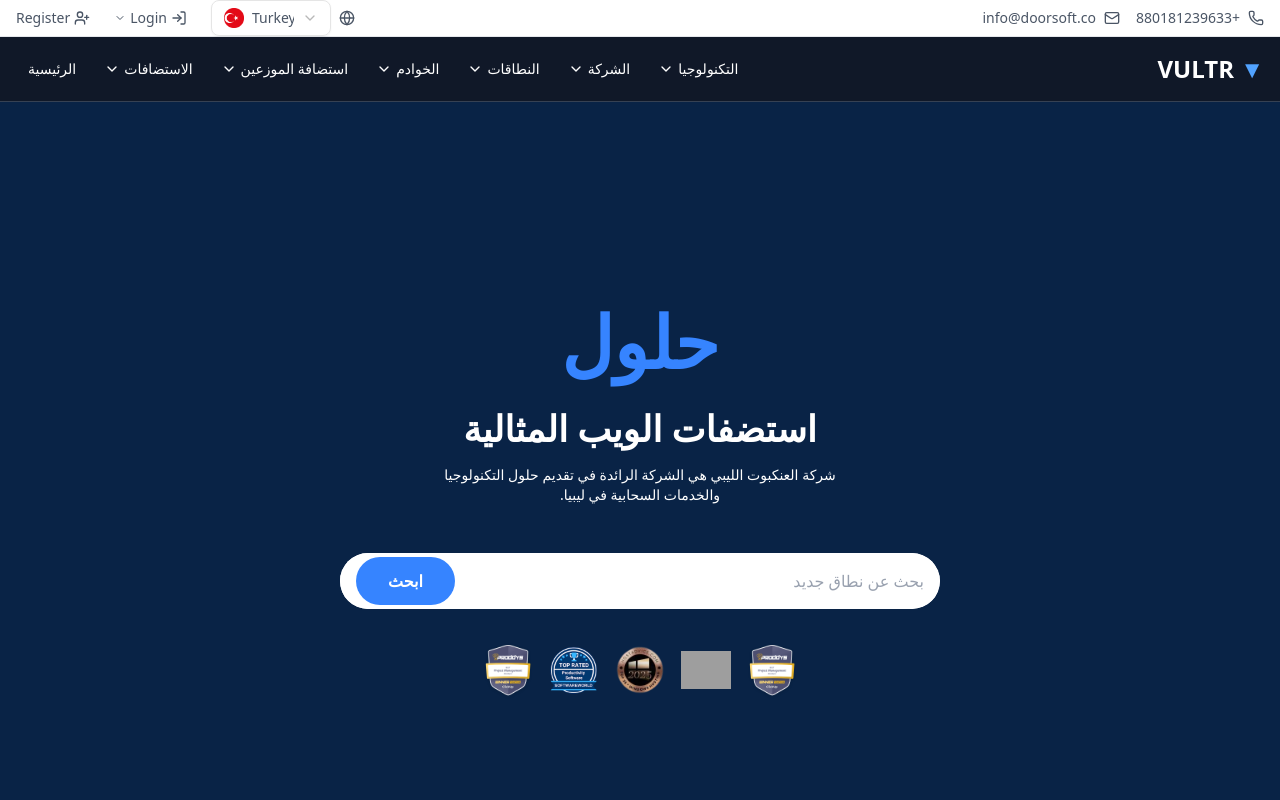
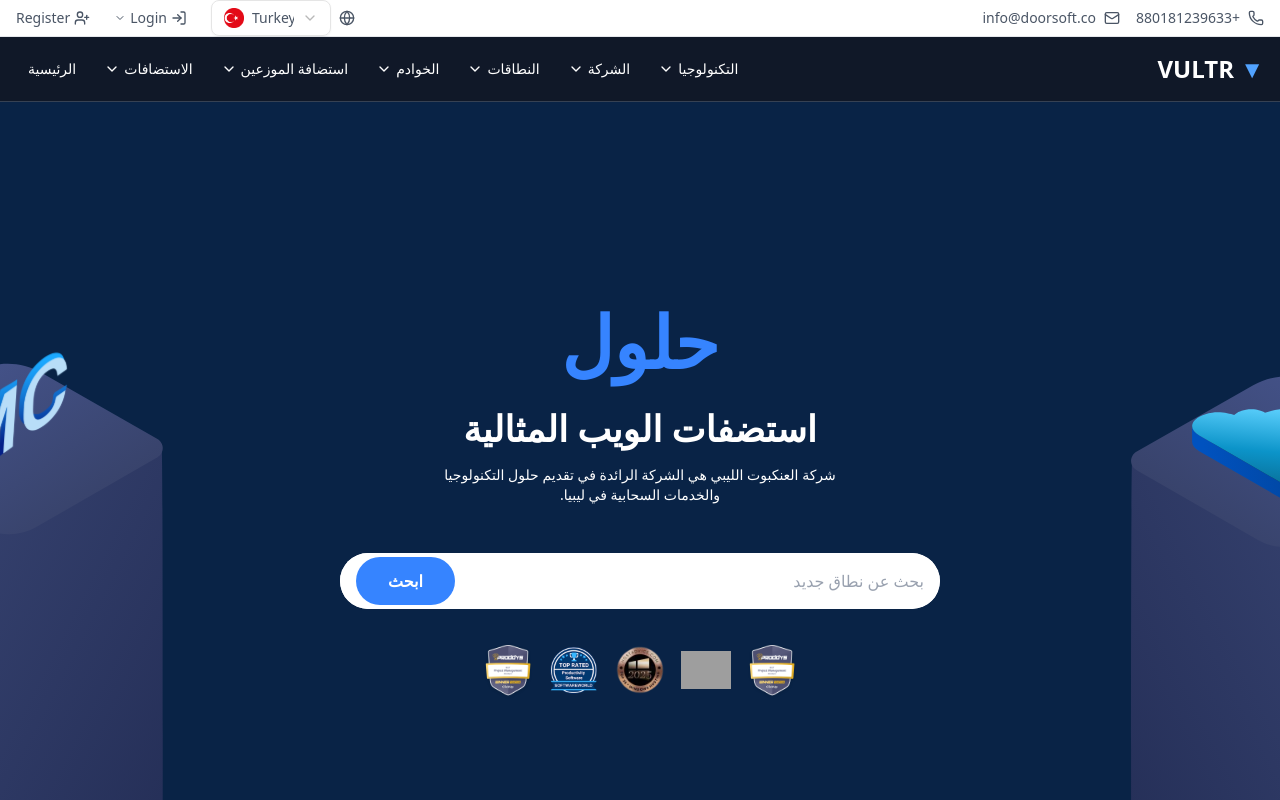
Before and after one commit to Miftau/SCG, a Next.js app: page / in a window 1280 px wide. Shown: the top 800 px of the page. Built offline with nearby package versions, Linux system fonts and the light colour scheme; grey boxes are pictures that could not be loaded.

Commit message:
working on bg

```diff
--- a/app/components/Home/HeroSectionHome.jsx
+++ b/app/components/Home/HeroSectionHome.jsx
@@ -1,39 +1,26 @@
 "use client";
-import Image from "next/image";
 import { motion } from "framer-motion";
 import { NavigationMenuDemo } from "../Header/MainNavbar";
 
 const HeroSectionHome = () => {
   return (
-    <div className="relative w-full min-h-[100svh] bg-[#092346] overflow-hidden">
-      {/* Responsive Background image */}
-      <div className="absolute inset-0 -z-10 pointer-events-none">
+    <div className="relative w-full min-h-screen bg-[#092346]">
+      {/* Background image */}
+        <div className="absolute inset-0">
           <motion.div
             initial={{ opacity: 0, y: 300 }}
-          whileInView={{
-            opacity: 1,
-            y: 0,
-            transition: { duration: 0.5, ease: "easeOut" },
-          }}
-          className="relative w-full h-full"
+            whileInView={{ opacity: 1, y: 0, transition: { duration: 0.5, ease: "easeOut" } }}
+            className="w-full h-full relative"
           >
-          <Image
-            src="/images/groupHero-Bt0B6L23.svg"
-            alt="Hero background"
-            fill
-            priority
-            sizes="100vw"
-            className="object-cover"
-          />
+            {/* Background image */}
+            <img src="/images/groupHero-Bt0B6L23.svg" className="absolute inset-0 w-full h-full object-cover" />
+
           </motion.div>
         </div>
 
       {/* Content over background */}
-      <div className="relative z-20">
          <NavigationMenuDemo />
-      </div>
-
-      <div className="relative z-10 text-white flex flex-col items-center justify-center min-h-[100svh]">
+      <div className="relative z-10 text-white flex flex-col items-center justify-center h-screen">
         <div className="w-full max-w-4xl flex flex-col items-center justify-center px-4 text-center">
           <p className="text-3xl sm:text-4xl md:text-7xl font-extrabold text-[#3684FF]">
             حلول
@@ -41,12 +28,11 @@ const HeroSectionHome = () => {
           <p className="text-lg sm:text-xl md:text-4xl font-bold pt-4 sm:pt-6 md:pt-8">
             استضفات الويب المثالية
           </p>
-          <p className="text-lg sm:text-xs md:text-sm pt-2 sm:pt-4">
+          <p className="text-lg sm:text-xs md:text-sm  pt-2 sm:pt-4 ">
             شركة العنكبوت الليبي هي الشركة الرائدة في تقديم حلول التكنولوجيا
             <br />
             والخدمات السحابية في ليبيا.
           </p>
-
           {/* Search box */}
           <div className="w-full mt-8 sm:mt-12">
             <div className="relative flex items-center bg-white rounded-full overflow-hidden w-full max-w-[600px] mx-auto">
@@ -54,24 +40,23 @@ const HeroSectionHome = () => {
                 type="text"
                 placeholder="بحث عن نطاق جديد"
                 className="w-full px-4 py-4 text-gray-500 focus:outline-none bg-white rounded-r-full text-right placeholder:text-gray-400 text-sm sm:text-base"
-                suppressHydrationWarning={true}
+                suppressHydrationWarning={true} // Added to suppress hydration warning
               />
               <button
                 className="absolute left-2 sm:left-4 bg-[#3684FF] text-white px-4 sm:px-6 md:px-8 py-2 sm:py-3 font-bold rounded-full hover:bg-blue-600 transition-colors duration-300 text-sm sm:text-base"
-                suppressHydrationWarning={true}
+                suppressHydrationWarning={true} // Added to suppress hydration warning
               >
                 ابحث
               </button>
             </div>
           </div>
-
-          {/* Logos */}
           <div className="flex gap-4 mt-8">
             <img
               src="/images/542e8bd45065bae71f3f7a0e25f1b8d34418216f.png"
               alt="Center Illustration"
               width={50}
               height={50}
+              quality={100}
               className="object-contain"
             />
             <img
```
Lines whose indentation alone changed are shown as unchanged.
